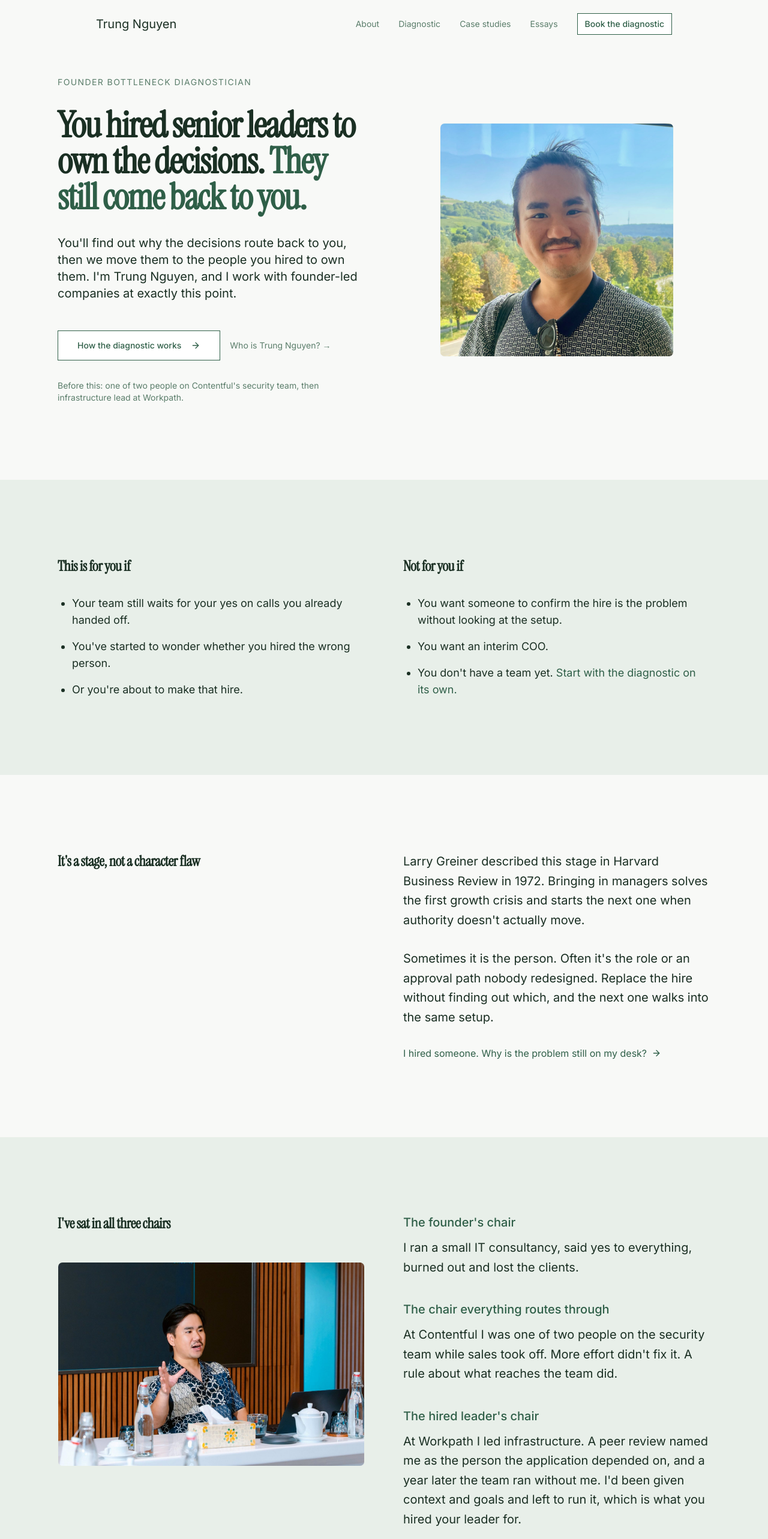
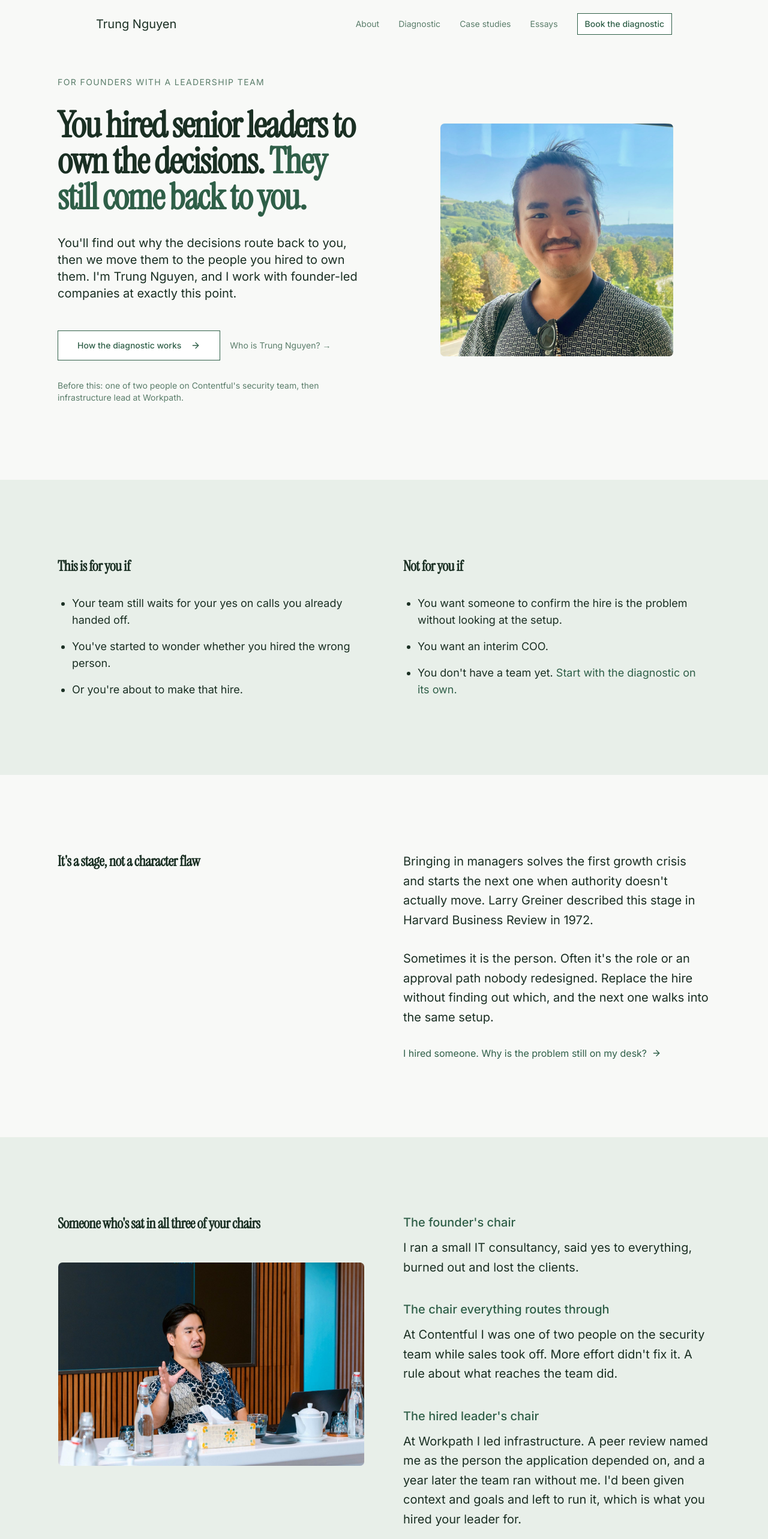
Before and after one commit to napcae/iamtrung.com, a Next.js app: page / in a window 1280 px wide. Shown: the top 2566 px of the page at 60% size. Built offline with nearby package versions, Linux system fonts and the light colour scheme.

Commit message:
Apply reader-first audit: headings, eyebrows and preview titles
Co-Authored-By: Claude Opus 5.5 <noreply@anthropic.com>
Claude-Session: https://claude.ai/code/session_01QYxh9uLuEpXVdcZzfSBEtJ

```diff
--- a/app/about/page.tsx
+++ b/app/about/page.tsx
@@ -22,9 +22,9 @@ export const metadata = {
     type: "profile",
     url: "/about",
     siteName: "Trung Nguyen",
-    title: "About Trung Nguyen — Founder Bottleneck Diagnostician",
+    title: "Who you'd be working with: Trung Nguyen",
     description:
-      "Who you'd be working with: Trung has been the founder who held everything, the person everything ran through and the hired leader meant to take it over.",
+      "He has been the founder who held everything, the person everything ran through and the hired leader meant to take it over. So he can read your setup from every seat.",
     images: [defaultOgImage],
   },
 }
--- a/app/page.tsx
+++ b/app/page.tsx
@@ -20,7 +20,7 @@ export const metadata = {
     type: "website",
     url: "/",
     siteName: "Trung Nguyen",
-    title: "Trung Nguyen — Founder Bottleneck Diagnostician",
+    title: "You hired leaders. Decisions still come back to you.",
     description: homeOgDescription,
     images: [defaultOgImage],
   },
@@ -59,7 +59,7 @@ export default function Home() {
           <div className="w-full max-w-6xl mx-auto">
             <div className="grid grid-cols-1 lg:grid-cols-2 gap-16 items-center">
               <div className="space-y-8">
-                <p className="text-sm uppercase tracking-widest text-earth-muted">Founder Bottleneck Diagnostician</p>
+                <p className="text-sm uppercase tracking-widest text-earth-muted">For founders with a leadership team</p>
                 <h1 className="text-4xl md:text-5xl lg:text-6xl font-bold tracking-tight leading-tight">
                   You hired senior leaders to own the decisions.{" "}
                   <span className="text-earth-accent">They still come back to you.</span>
@@ -132,8 +132,8 @@ export default function Home() {
             <h2 className={headingClass}>It's a stage, not a character flaw</h2>
             <div className="space-y-8">
               <p className={bodyClass}>
-                Larry Greiner described this stage in Harvard Business Review in 1972. Bringing in managers solves
-                the first growth crisis and starts the next one when authority doesn't actually move.
+                Bringing in managers solves the first growth crisis and starts the next one when authority doesn't
+                actually move. Larry Greiner described this stage in Harvard Business Review in 1972.
               </p>
               <p className={bodyClass}>
                 Sometimes it is the person. Often it's the role or an approval path nobody redesigned. Replace the
@@ -152,7 +152,7 @@ export default function Home() {
         <AnimatedSection id="why-me" className={`${sectionClass} bg-earth-light`}>
           <div className="w-full max-w-6xl mx-auto grid grid-cols-1 lg:grid-cols-2 gap-16 items-start">
             <div>
-              <h2 className={`${headingClass} mb-12`}>I've sat in all three chairs</h2>
+              <h2 className={`${headingClass} mb-12`}>Someone who's sat in all three of your chairs</h2>
               <div className="relative aspect-[3/2] rounded-lg overflow-hidden border border-earth-light/30">
                 <Image
                   src="./trung-roundtable.jpg"
@@ -202,7 +202,7 @@ export default function Home() {
             from a public post by the engineer himself; it stays unattributed until he confirms naming. */}
         <AnimatedSection id="proof" className={sectionClass}>
           <div className="w-full max-w-6xl mx-auto grid grid-cols-1 lg:grid-cols-2 gap-16 items-start">
-            <h2 className={headingClass}>From both sides of the table</h2>
+            <h2 className={headingClass}>Who's been where you are</h2>
             <div className="space-y-12">
               <article itemScope itemType="https://schema.org/Review" className="space-y-4">
                 <p className="text-sm uppercase tracking-widest text-earth-muted">A founder, before</p>
@@ -243,8 +243,8 @@ export default function Home() {
               <div className="space-y-4">
                 <h3 className="text-2xl font-medium text-earth-accent">1. Founder Bottleneck Diagnostic</h3>
                 <p className={bodyClass}>
-                  90 minutes, €750, book and pay directly. You leave
-                  with a written diagnosis and the first change to make. It works on its own.
+                  You leave with a written diagnosis and the first change to make. 90 minutes, €750, book and pay
+                  directly. It works on its own.
                 </p>
                 <Link href="/founder-diagnostic" className={textLinkClass}>
                   See the diagnostic
--- a/data/founder-diagnostic.ts
+++ b/data/founder-diagnostic.ts
@@ -50,7 +50,7 @@ export const teardown = {
 }
 
 export const process = {
-  sectionHeadline: "One session. 90 minutes. You leave with:",
+  sectionHeadline: "What you leave with after one 90-minute session",
   deliverables: [
     "A written diagnosis: whether it's the hire or the setup around them",
     "The one thing to stop doing: the actual bottleneck, named",
@@ -96,7 +96,7 @@ export const cta = {
     url: "/about"
   },
   diagnostic: {
-    headline: "The Diagnostic: €750",
+    headline: "Get your answer in 90 minutes: €750",
     body: "One 90-minute session on why decisions still come back to you. After checkout you pick a time, answer three short questions and start your decision log. No screening call.",
     credit: "If it's worth fixing, the next step is The Handoff: we change who decides what with your leader in the room, then count what still comes back to you for 30 days. Book it within 30 days of the session and the €750 comes off its price.",
     buttonText: "Book the diagnostic",
```
Also changed, not shown: content/documents/diagnostic-handout.md (+5 -5 lines).
